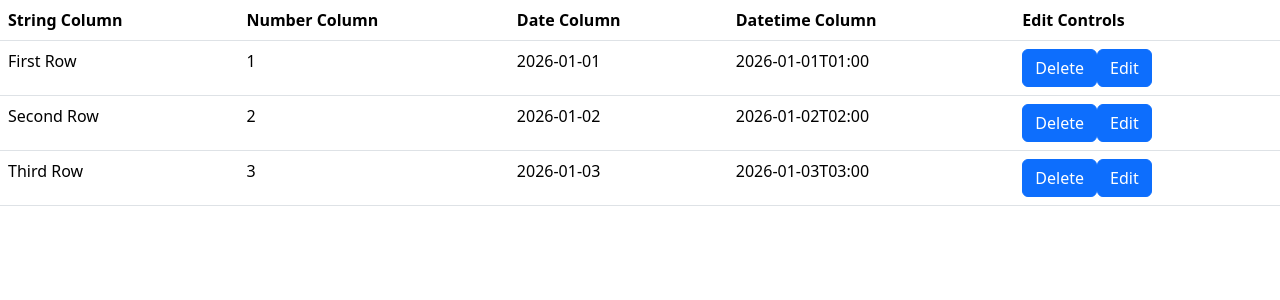
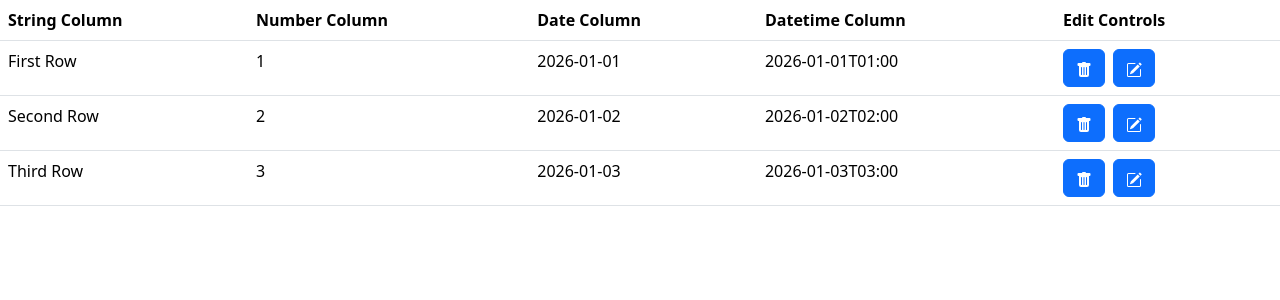
Before and after one commit to absreim/react-bootstrap-data-grid, a Next.js app: page /editing in a window 1280 px wide. Shown: the top 300 px of the page. Built offline with nearby package versions, Linux system fonts and the light colour scheme.

Commit message:
Modified edit control buttons to use Bootstrap icons

```diff
--- a/src/app/global.scss
+++ b/src/app/global.scss
@@ -16,6 +16,8 @@
 @import "~bootstrap/scss/buttons";
 @import "~bootstrap/scss/pagination";
 
+@import "~bootstrap/scss/helpers";
+
 // Utilities
 @import "~bootstrap/scss/utilities/api";
 
--- a/src/grid/editing/EditControlsCell.tsx
+++ b/src/grid/editing/EditControlsCell.tsx
@@ -44,6 +44,7 @@
         {isEditing ? (
           <>
             <button
+              aria-label="Cancel"
               className={classNames(
                 "btn",
                 cancelButtonClasses.length === 0
@@ -51,10 +52,20 @@
                   : cancelButtonClasses,
               )}
               onClick={stopPropagationWrapper(cancelEditingCallback)}
+              title="Cancel"
             >
-              Cancel
+              <svg
+                xmlns="http://www.w3.org/2000/svg"
+                width="16"
+                height="16"
+                fill="currentColor"
+                viewBox="0 0 16 16"
+              >
+                <path d="M16 8A8 8 0 1 1 0 8a8 8 0 0 1 16 0M5.354 4.646a.5.5 0 1 0-.708.708L7.293 8l-2.647 2.646a.5.5 0 0 0 .708.708L8 8.707l2.646 2.647a.5.5 0 0 0 .708-.708L8.707 8l2.647-2.646a.5.5 0 0 0-.708-.708L8 7.293z" />
+              </svg>
             </button>
             <button
+              aria-label="Save"
               className={classNames(
                 "btn",
                 saveButtonClasses.length === 0
@@ -62,14 +73,25 @@
                   : saveButtonClasses,
               )}
               onClick={stopPropagationWrapper(saveCallback)}
+              title="Save"
             >
-              Save
+              <svg
+                xmlns="http://www.w3.org/2000/svg"
+                width="16"
+                height="16"
+                fill="currentColor"
+                viewBox="0 0 16 16"
+              >
+                <path d="M12 2h-2v3h2z" />
+                <path d="M1.5 0A1.5 1.5 0 0 0 0 1.5v13A1.5 1.5 0 0 0 1.5 16h13a1.5 1.5 0 0 0 1.5-1.5V2.914a1.5 1.5 0 0 0-.44-1.06L14.147.439A1.5 1.5 0 0 0 13.086 0zM4 6a1 1 0 0 1-1-1V1h10v4a1 1 0 0 1-1 1zM3 9h10a1 1 0 0 1 1 1v5H2v-5a1 1 0 0 1 1-1" />
+              </svg>
             </button>
           </>
         ) : (
           <>
             {deleteCallback && (
               <button
+                aria-label="Delete"
                 className={classNames(
                   "btn",
                   deleteButtonClasses.length === 0
@@ -77,11 +99,21 @@
                     : deleteButtonClasses,
                 )}
                 onClick={stopPropagationWrapper(deleteCallback)}
+                title="Delete"
               >
-                Delete
+                <svg
+                  xmlns="http://www.w3.org/2000/svg"
+                  width="16"
+                  height="16"
+                  fill="currentColor"
+                  viewBox="0 0 16 16"
+                >
+                  <path d="M2.5 1a1 1 0 0 0-1 1v1a1 1 0 0 0 1 1H3v9a2 2 0 0 0 2 2h6a2 2 0 0 0 2-2V4h.5a1 1 0 0 0 1-1V2a1 1 0 0 0-1-1H10a1 1 0 0 0-1-1H7a1 1 0 0 0-1 1zm3 4a.5.5 0 0 1 .5.5v7a.5.5 0 0 1-1 0v-7a.5.5 0 0 1 .5-.5M8 5a.5.5 0 0 1 .5.5v7a.5.5 0 0 1-1 0v-7A.5.5 0 0 1 8 5m3 .5v7a.5.5 0 0 1-1 0v-7a.5.5 0 0 1 1 0" />
+                </svg>
               </button>
             )}
             <button
+              aria-label="Edit"
               className={classNames(
                 "btn",
                 startButtonClasses.length === 0
@@ -89,8 +121,21 @@
                   : startButtonClasses,
               )}
               onClick={stopPropagationWrapper(beginEditingCallback)}
+              title="Edit"
             >
-              Edit
+              <svg
+                xmlns="http://www.w3.org/2000/svg"
+                width="16"
+                height="16"
+                fill="currentColor"
+                viewBox="0 0 16 16"
+              >
+                <path d="M15.502 1.94a.5.5 0 0 1 0 .706L14.459 3.69l-2-2L13.502.646a.5.5 0 0 1 .707 0l1.293 1.293zm-1.75 2.456-2-2L4.939 9.21a.5.5 0 0 0-.121.196l-.805 2.414a.25.25 0 0 0 .316.316l2.414-.805a.5.5 0 0 0 .196-.12l6.813-6.814z" />
+                <path
+                  fillRule="evenodd"
+                  d="M1 13.5A1.5 1.5 0 0 0 2.5 15h11a1.5 1.5 0 0 0 1.5-1.5v-6a.5.5 0 0 0-1 0v6a.5.5 0 0 1-.5.5h-11a.5.5 0 0 1-.5-.5v-11a.5.5 0 0 1 .5-.5H9a.5.5 0 0 0 0-1H2.5A1.5 1.5 0 0 0 1 2.5z"
+                />
+              </svg>
             </button>
           </>
         )}
```
